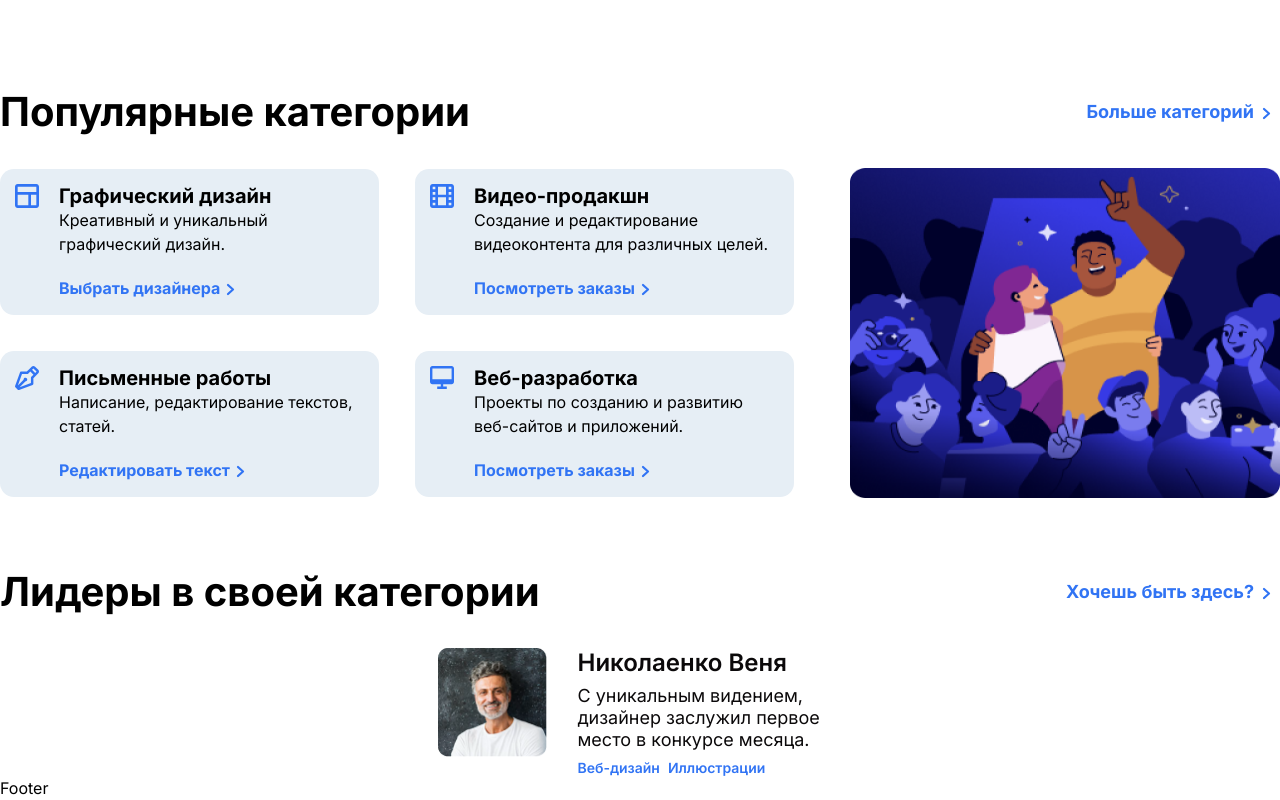
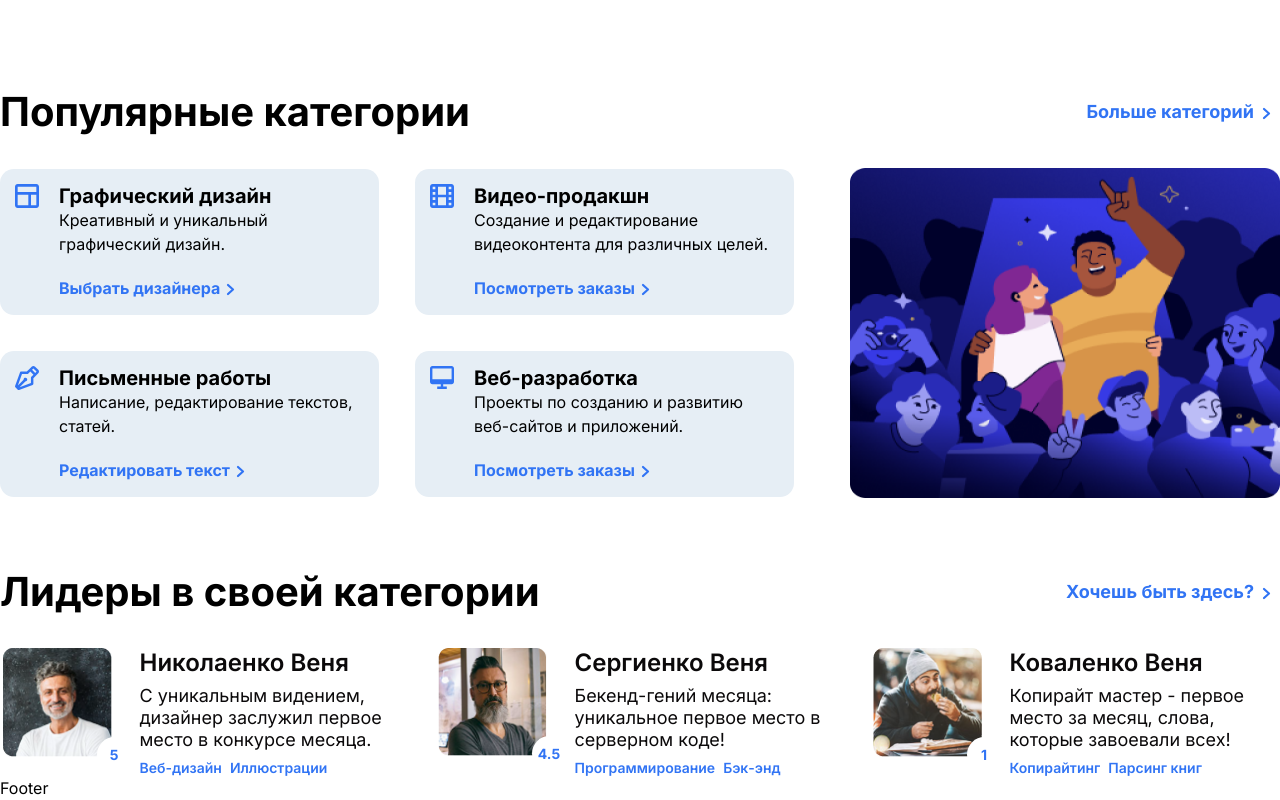
Before and after one commit to Project-DENWA/web-application, a Next.js app: page / in a window 1280 px wide. Shown: the part 825-1625 px from the top of the page. Built offline with nearby package versions, Linux system fonts and the light colour scheme.

Commit message:
feat: leaderboard

```diff
--- a/src/app/(marketing)/_components/LeaderBoard/LeaderBoard.module.scss
+++ b/src/app/(marketing)/_components/LeaderBoard/LeaderBoard.module.scss
@@ -12,4 +12,13 @@
       max-width: 1280px;
       width: 100%;
    }
+   .cardsContainer {
+      display: flex;
+      align-items: center;
+      flex-wrap: wrap;
+      justify-content: center;
+      gap: 30px;
+      max-width: 1920px;
+      width: 100%;
+   }
 }
--- a/src/app/(marketing)/_components/LeaderBoard/LeaderBoard.tsx
+++ b/src/app/(marketing)/_components/LeaderBoard/LeaderBoard.tsx
@@ -1,13 +1,71 @@
 import HeaderLink from "@/app/(marketing)/_components/HeaderLink/HeaderLink"
 import css from "@/app/(marketing)/_components/LeaderBoard/LeaderBoard.module.scss"
 import LeaderCard from "../LeaderCard/LeaderCard"
+
+interface LeaderBoardItem {
+   avatar: string
+   fullname: string
+   href: string
+   description: string
+   rate: number
+   category: string[]
+}
+
 export default function LeaderBoard() {
+   /**
+    * @dev only for a dev, later will be through the I18n module
+    */
+   const LeaderBoardItems: LeaderBoardItem[] = [
+      {
+         avatar: "Perfomer1.png",
+         fullname: "Николаенко Веня",
+         href: "/",
+         description:
+            "С уникальным видением, дизайнер заслужил первое место в конкурсе месяца.",
+         rate: 5.0,
+         category: ["Веб-дизайн", "Иллюстрации"],
+      },
+      {
+         avatar: "Perfomer2.png",
+         fullname: "Сергиенко Веня",
+         href: "/",
+         description:
+            "Бекенд-гений месяца: уникальное первое место в серверном коде!",
+         rate: 4.5,
+         category: ["Программирование", "Бэк-энд"],
+      },
+      {
+         avatar: "Perfomer3.png",
+         fullname: "Коваленко Веня",
+         href: "/",
+         description:
+            "Копирайт мастер - первое место за месяц, слова, которые завоевали всех!",
+         rate: 1.0,
+         category: ["Копирайтинг", "Парсинг книг"],
+      },
+   ]
    return (
       <section className={css.wrapper}>
          <div className={css.navContainer}>
-            <HeaderLink title="Лидеры в своей категории" description="Хочешь быть здесь?" href="/leaderboard"/>
+            <HeaderLink
+               title='Лидеры в своей категории'
+               description='Хочешь быть здесь?'
+               href='/leaderboard'
+            />
          </div>
-        <LeaderCard/>
+         <div className={css.cardsContainer}>
+          {LeaderBoardItems.map((item: LeaderBoardItem, index: number) => (
+              <LeaderCard
+                avatar={item.avatar}
+                fullname={item.fullname}
+                href={item.href}
+                description={item.description}
+                category={item.category}
+                rate={item.rate}
+                key={index}
+              />
+          ))}
+         </div>
       </section>
    )
 }
--- a/src/app/(marketing)/_components/LeaderCard/LeaderCard.module.scss
+++ b/src/app/(marketing)/_components/LeaderCard/LeaderCard.module.scss
@@ -1,20 +1,35 @@
 .wrapper {
     display: flex;
     align-items: flex-start;
-    justify-content: space-between;
     max-width: 405px;
     width: 100%;
-
+    gap: 12px;
     .leftItems {
         display: flex;
-        align-items: center;
+        align-items: flex-end;
+        max-width: 125px;
+        .circle {
+            display: flex;
+            align-items: center;
+            justify-content: center;
+            max-width: 35px;
+            max-height: 35px;
+            padding: 15px;
+            border-radius: 50px;
+            position: relative;
+            right: 15px;
+            top: 15px;
+            p {
+                font-size: 14px;
+                font-weight: 700;
+                line-height: 24px;
+            }
+        }
     }
 
     .rightItems {
         display: flex;
         flex-direction: column;
-        align-items: flex-start;
-        justify-content: center;
         gap: 8px;
 
         h3 {
--- a/src/app/(marketing)/_components/LeaderCard/LeaderCard.tsx
+++ b/src/app/(marketing)/_components/LeaderCard/LeaderCard.tsx
@@ -1,30 +1,52 @@
 import css from "@/app/(marketing)/_components/LeaderCard/LeaderCard.module.scss"
 import Image from "next/image"
 import Link from "next/link"
-import Perfomer from "@/../public/photosPerfomers/Perfomer1.png"
-type Props = {}
 
-export default function LeaderCard({}: Props) {
+interface LeaderBoardItem {
+   avatar: string
+   fullname: string
+   href: string
+   description: string
+   rate: number
+   category: string[]
+}
+
+export default function LeaderCard({
+   avatar,
+   fullname,
+   description,
+   category,
+   rate,
+   href,
+}: LeaderBoardItem) {
    return (
-      <article className={css.wrapper}>
+      <Link href={href} className={css.wrapper}>
          <div className={css.leftItems}>
-            <div>
             <Image
-                alt="Photo of the performer"
-                src={Perfomer}
+               alt='Photo of the performer'
+               src={"/photosPerfomers/" + avatar}
                width={109}
                height={109}
             />
+            <div className={css.circle + " bg-light-main-bg-main dark:bg-dark-main-bg-main"}>
+               <p className='text-dark-text-colored'>{rate}</p>
             </div>
          </div>
          <div className={css.rightItems}>
-            <h3 className='text-light-main-dark dark:text-dark-text-primary'>Николаенко Веня</h3>
-            <h4 className='text-light-main-dark dark:text-dark-text-primary'>С уникальным видением, дизайнер заслужил первое место в конкурсе месяца.</h4>
+            <h3 className='text-light-main-dark dark:text-dark-text-primary'>
+               {fullname}
+            </h3>
+            <h4 className='text-light-main-dark dark:text-dark-text-primary'>
+               {description}
+            </h4>
             <div className={css.categoryes}>
-                <Link href={"/"} className=" text-dark-text-colored">Веб-дизайн</Link>
-                <Link href={"/"} className=" text-dark-text-colored">Иллюстрации</Link>
+               {category.map((item, index: number) => (
+                  <Link href={href} key={index}>
+                     <p className='text-dark-text-colored'>{item}</p>
+                  </Link>
+               ))}
             </div>
          </div>
-      </article>
+      </Link>
    )
 }
```
Lines whose indentation alone changed are shown as unchanged.
